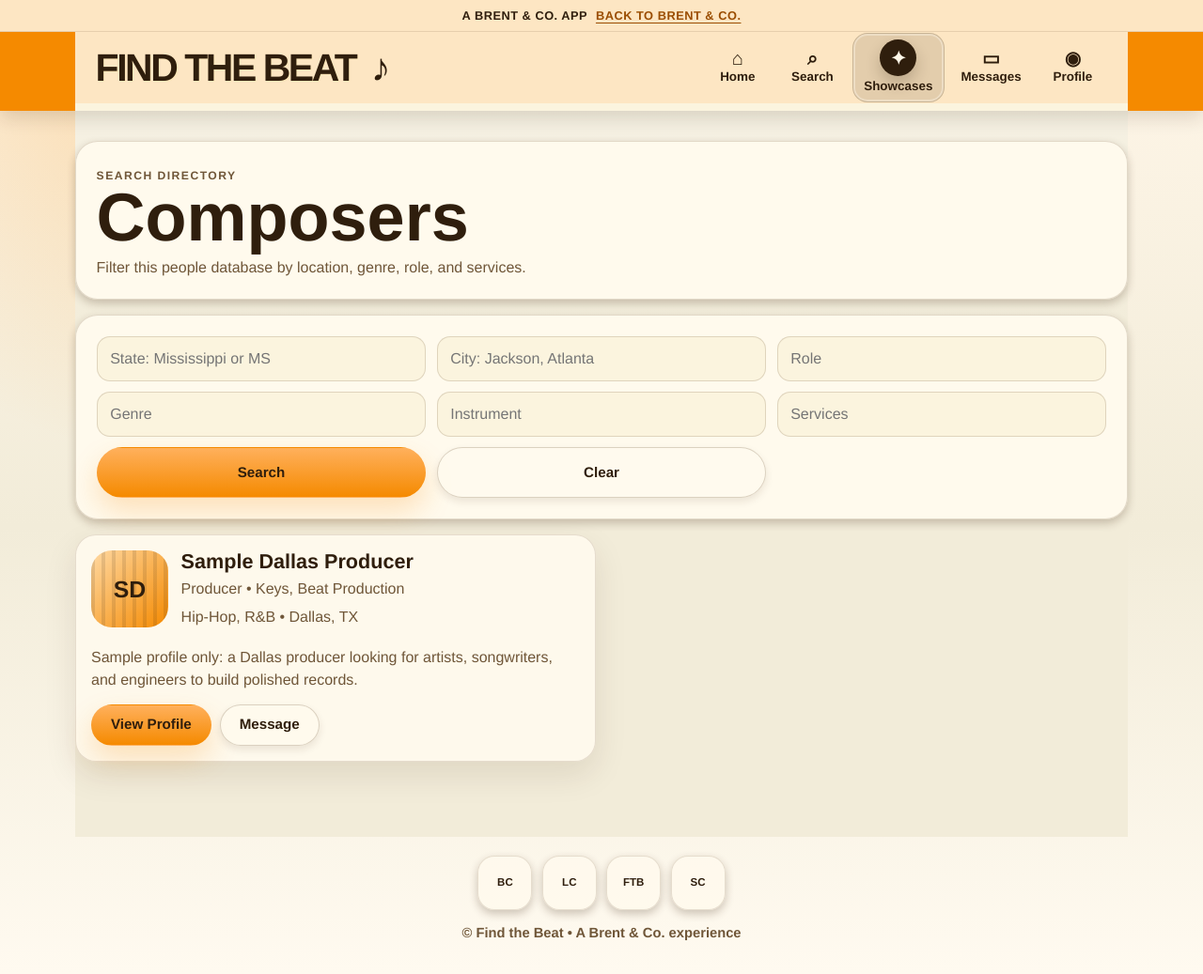
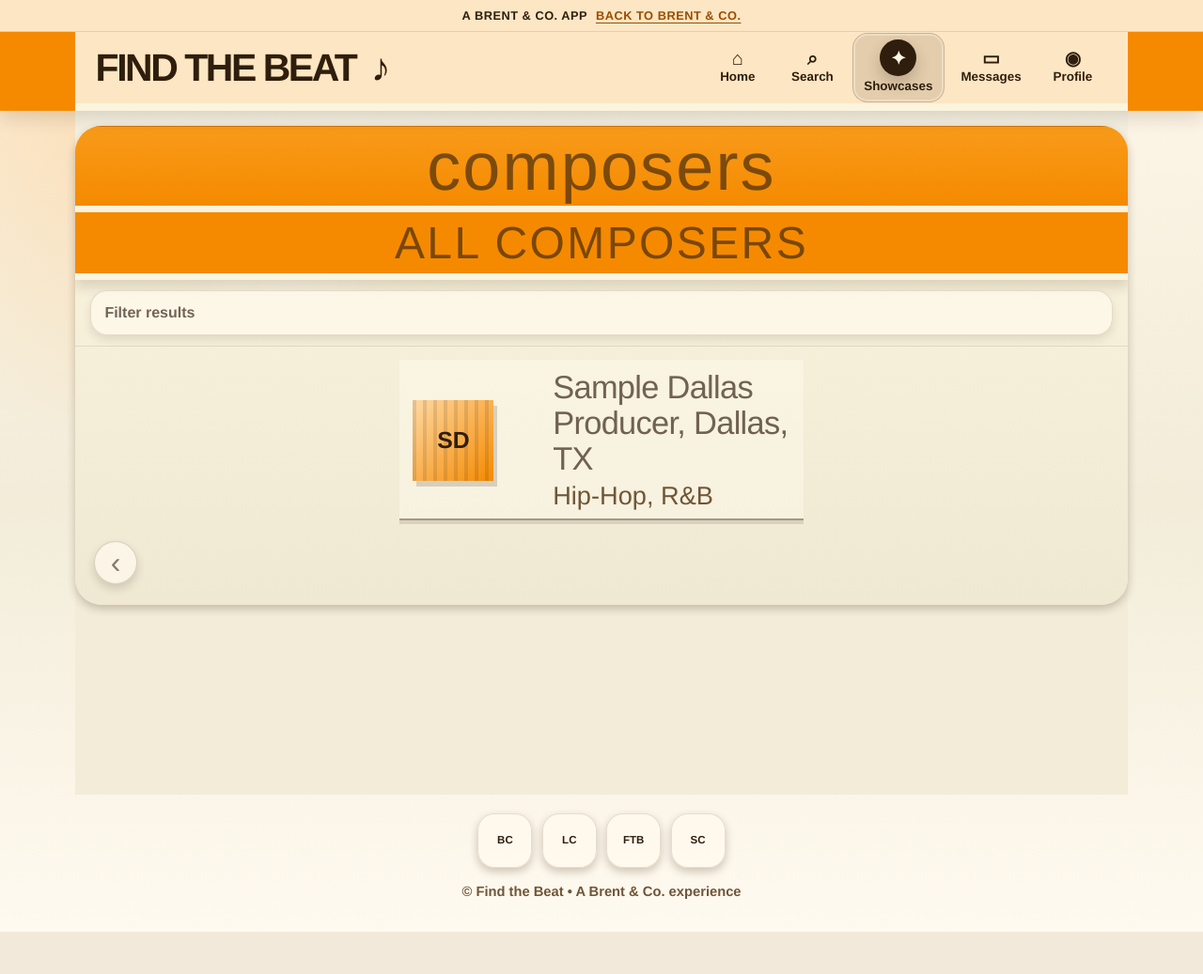
Before and after one commit to shayreneabee/find-the-beat, a Flask app: page /search/composers in a window 1280 px wide. Shown: the whole page at 94% size. After the commit the page ends 992 px from the top, so only its background shows below. Run offline with Flask 3, Linux system fonts and the light colour scheme; data comes from the database, SQL or seed files in the repository.

Commit message:
Match Find the Beat directory results mockup

```diff
--- a/templates/directory.html
+++ b/templates/directory.html
@@ -6,26 +6,87 @@
 <style>
   .directory-page {
     display: grid;
-    gap: 1rem;
+    gap: 0;
+    min-height: calc(100vh - 172px);
+    margin: -1rem -0.9rem 0;
+    padding-bottom: 1.4rem;
+    background:
+      radial-gradient(circle at 20% 12%, rgba(255, 255, 255, 0.45), transparent 9rem),
+      linear-gradient(180deg, #fbf4de 0%, #efe8d2 100%);
   }
 
-  .directory-hero,
-  .directory-filter,
-  .directory-empty {
-    padding: clamp(1rem, 3vw, 1.35rem);
-    border: 1px solid var(--line);
-    border-radius: 24px;
-    background: var(--card);
-    box-shadow: var(--lift);
+  .directory-hero {
+    display: grid;
+    gap: 0;
+    text-align: center;
   }
 
   .directory-hero h1 {
+    min-height: 92px;
+    display: grid;
+    place-items: center;
     margin: 0;
-    font-size: clamp(2.35rem, 7vw, 4.5rem);
-    line-height: 0.98;
+    border-top: 1px solid rgba(47, 30, 13, 0.18);
+    border-bottom: 7px solid var(--cream);
+    background:
+      linear-gradient(180deg, rgba(255, 186, 76, 0.35), transparent),
+      var(--accent);
+    box-shadow: 0 8px 14px rgba(55, 31, 7, 0.18);
+    color: rgba(47, 30, 13, 0.62);
+    font-size: clamp(2.8rem, 15vw, 4.5rem);
+    font-weight: 200;
+    letter-spacing: 0.03em;
+    line-height: 1;
+    text-transform: lowercase;
   }
 
-  .directory-hero p,
+  .directory-subband {
+    min-height: 72px;
+    display: grid;
+    place-items: center;
+    margin: 0;
+    border-bottom: 7px solid var(--cream);
+    background: var(--accent);
+    box-shadow: 0 8px 12px rgba(55, 31, 7, 0.14);
+    color: rgba(47, 30, 13, 0.62);
+    font-size: clamp(2rem, 10vw, 3rem);
+    font-weight: 200;
+    letter-spacing: 0.05em;
+    line-height: 1;
+    text-transform: uppercase;
+  }
+
+  .directory-filter {
+    padding: 0.7rem 1rem;
+    border-bottom: 1px solid rgba(47, 30, 13, 0.1);
+  }
+
+  .directory-filter details {
+    border: 1px solid rgba(78, 47, 16, 0.14);
+    border-radius: 18px;
+    background: rgba(255, 250, 238, 0.72);
+    box-shadow: 0 5px 10px rgba(47, 30, 13, 0.1);
+  }
+
+  .directory-filter summary {
+    min-height: 46px;
+    display: flex;
+    align-items: center;
+    padding: 0 0.9rem;
+    color: rgba(47, 30, 13, 0.68);
+    cursor: pointer;
+    font-weight: 900;
+    list-style: none;
+  }
+
+  .directory-filter summary::-webkit-details-marker {
+    display: none;
+  }
+
+  .directory-filter form {
+    padding: 0 0.75rem 0.85rem;
+  }
+
   .directory-card p,
   .directory-empty p {
     margin: 0.35rem 0 0;
@@ -79,28 +140,35 @@
     color: var(--text);
   }
 
+  .directory-grid {
+    padding-top: 0.85rem;
+  }
+
   .directory-card {
+    position: relative;
     display: grid;
-    gap: 0.85rem;
-    padding: 1rem;
-    border: 1px solid rgba(78, 47, 16, 0.14);
-    border-radius: 22px;
-    background: rgba(255, 250, 238, 0.92);
-    box-shadow: var(--bc-lift, var(--lift));
+    min-height: 108px;
+    padding: 0.68rem 1rem 0.68rem 0.9rem;
+    border: 0;
+    border-radius: 0;
+    background: rgba(255, 250, 238, 0.42);
+    box-shadow:
+      inset 0 -2px 0 rgba(47, 30, 13, 0.42),
+      0 4px 0 rgba(47, 30, 13, 0.12);
   }
 
   .directory-head {
     display: grid;
-    grid-template-columns: 82px 1fr;
-    gap: 0.85rem;
+    grid-template-columns: 96px 1fr;
+    gap: clamp(1rem, 8vw, 3.3rem);
     align-items: center;
   }
 
   .directory-photo {
-    width: 82px;
+    width: 86px;
     aspect-ratio: 1;
     overflow: hidden;
-    border-radius: 22px;
+    border-radius: 0;
     background:
       repeating-linear-gradient(90deg, rgba(47, 30, 13, 0.12) 0 4px, transparent 4px 11px),
       linear-gradient(135deg, #ffd9a3, #f58a00);
@@ -108,6 +176,7 @@
     place-items: center;
     font-size: 1.55rem;
     font-weight: 950;
+    box-shadow: 4px 6px 0 rgba(47, 30, 13, 0.16);
   }
 
   .directory-photo img {
@@ -118,40 +187,84 @@
 
   .directory-card h2 {
     margin: 0;
-    font-size: 1.35rem;
+    color: rgba(47, 30, 13, 0.68);
+    font-size: clamp(1.55rem, 7vw, 2.15rem);
+    font-weight: 300;
+    letter-spacing: -0.02em;
+    line-height: 1.1;
+  }
+
+  .directory-meta {
+    margin: 0.15rem 0 0;
+    color: rgba(47, 30, 13, 0.56);
+    font-size: clamp(1.25rem, 5.5vw, 1.7rem);
+    font-weight: 300;
     line-height: 1.12;
   }
 
-  .directory-actions {
-    display: flex;
-    flex-wrap: wrap;
-    gap: 0.55rem;
+  .directory-card .directory-bio {
+    display: none;
   }
 
-  .directory-actions .button {
-    min-height: 44px;
+  .directory-empty {
+    margin: 1rem;
+    padding: 1rem;
+    border: 1px solid rgba(78, 47, 16, 0.16);
+    border-radius: 20px;
+    background: rgba(255, 250, 238, 0.72);
+    box-shadow: 0 5px 10px rgba(47, 30, 13, 0.12);
+  }
+
+  .directory-back {
+    width: 46px;
+    aspect-ratio: 1;
+    display: grid;
+    place-items: center;
+    margin: 1.35rem 0 0 1.25rem;
+    border: 1px solid rgba(47, 30, 13, 0.18);
+    border-radius: 999px;
+    background: rgba(255, 250, 238, 0.74);
+    box-shadow: 0 5px 10px rgba(47, 30, 13, 0.16);
+    color: rgba(47, 30, 13, 0.58);
+    font-size: 2rem;
+    line-height: 1;
+  }
+
+  .directory-card:focus-visible {
+    outline: 3px solid rgba(245, 138, 0, 0.55);
+    outline-offset: -3px;
   }
 
   @media (min-width: 760px) {
+    .directory-page {
+      min-height: auto;
+      margin-inline: 0;
+      border-radius: 28px;
+      overflow: hidden;
+      box-shadow: var(--lift);
+    }
+
     .filter-row {
       grid-template-columns: repeat(3, minmax(0, 1fr));
       align-items: end;
     }
 
     .directory-grid {
-      grid-template-columns: repeat(2, minmax(0, 1fr));
+      max-width: 430px;
+      margin: 0 auto;
     }
   }
 </style>
 
 <section class="directory-page">
   <header class="directory-hero">
-    <p class="showcase-kicker">Search directory</p>
     <h1>{{ category.title }}</h1>
-    <p>{{ "Filter musicians by state, city, instrument, genre, and availability." if is_musicians else "Filter this people database by location, genre, role, and services." }}</p>
+    <p class="directory-subband">All {{ category.title }}</p>
   </header>
 
   <section class="directory-filter">
+    <details>
+      <summary>Filter results</summary>
       <form method="GET" action="{{ url_for('search_directory', slug=category.slug) }}">
         {% if is_musicians %}
           <div class="instrument-pills">
@@ -185,32 +298,28 @@
           <a class="button secondary" href="{{ url_for('search_directory', slug=category.slug) }}">Clear</a>
         </div>
       </form>
+    </details>
   </section>
 
   {% if profiles %}
     <section class="directory-grid">
       {% for p in profiles %}
-        <article class="directory-card">
+        <a class="directory-card" href="{{ url_for('profile_detail', profile_id=p.id) }}">
           <div class="directory-head">
-            <a class="directory-photo" href="{{ url_for('profile_detail', profile_id=p.id) }}">
+            <span class="directory-photo">
               {% if p.photo_filename %}
                 <img src="{{ url_for('uploaded_photo', filename=p.photo_filename) }}" alt="{{ p.display_name }}">
               {% else %}
                 {{ p.initials }}
               {% endif %}
-            </a>
+            </span>
             <div>
-              <h2>{{ p.display_name }}</h2>
-              <p>{{ p.role or "Creative" }}{% if p.instrument %} • {{ p.instrument }}{% endif %}</p>
-              <p>{{ p.genre or "Add genre" }}{% if p.city or p.state %} • {{ p.city }}{% if p.city and p.state %}, {% endif %}{{ p.state }}{% endif %}</p>
+              <h2>{{ p.display_name }}{% if p.state %}, {{ p.state }}{% elif p.city %}, {{ p.city }}{% endif %}</h2>
+              <p class="directory-meta">{{ p.genre or p.instrument or p.role or "Creative" }}</p>
             </div>
           </div>
-          <p>{{ p.bio or "This creator is still building out their profile." }}</p>
-          <div class="directory-actions">
-            <a class="button primary" href="{{ url_for('profile_detail', profile_id=p.id) }}">View Profile</a>
-            <a class="button secondary" href="{{ url_for('new_message', recipient_id=p.id) }}">Message</a>
-          </div>
-        </article>
+          <p class="directory-bio">{{ p.bio or "This creator is still building out their profile." }}</p>
+        </a>
       {% endfor %}
     </section>
   {% else %}
@@ -224,5 +333,7 @@
       {% endif %}
     </section>
   {% endif %}
+
+  <a class="directory-back" href="{{ url_for('search') }}" aria-label="Back to search">‹</a>
 </section>
 {% endblock %}
```
Lines whose indentation alone changed are shown as unchanged.
